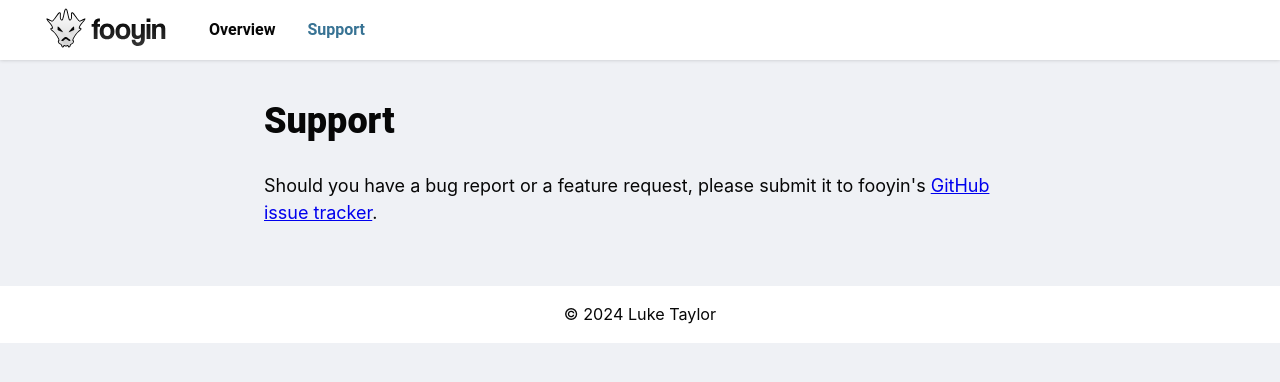
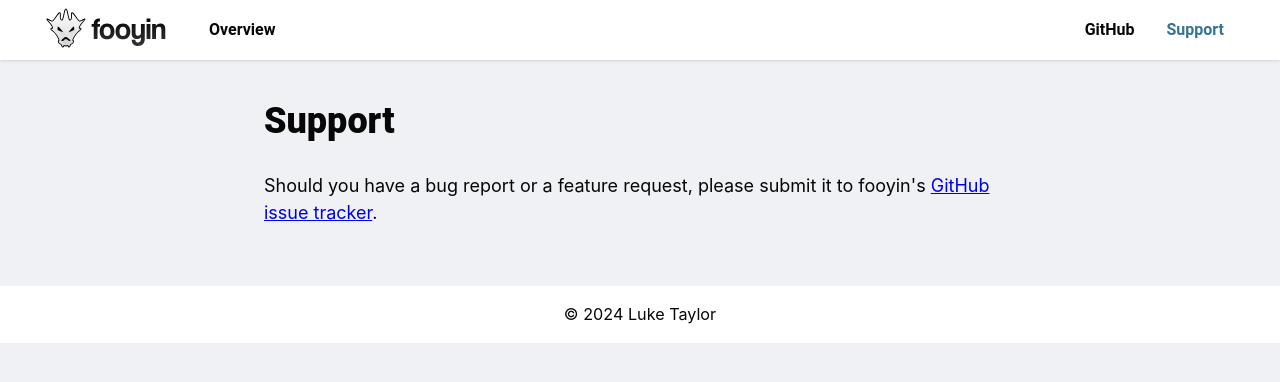
Before and after one commit to fooyin/fooyin.org, a Jekyll site: the page built from pages/support.html, in a window 1280 px wide. Shown: the top 382 px of the page. Built offline with Jekyll 4.4.1, drawn with Linux system fonts in a browser that asks for light colours.

Commit message:
Add separate left/right navigation

```diff
--- /dev/null
+++ b/_data/navigation-left.yml
@@ -0,0 +1,2 @@
+- link: /
+  name: Overview
--- /dev/null
+++ b/_data/navigation-right.yml
@@ -0,0 +1,4 @@
+- link: https://github.com/ludouzi/fooyin
+  name: GitHub
+- link: /support
+  name: Support
--- a/_data/navigation.yml
+++ /dev/null
@@ -1,4 +0,0 @@
-- link: /
-  name: Overview
-- link: /support
-  name: Support
--- a/_includes/header.html
+++ b/_includes/header.html
@@ -13,7 +13,13 @@
 
         <nav id="nav">
             <ul>
-                {% for item in site.data.navigation %}
+                {% for item in site.data.navigation-left %}
+                <li {% if item.link==page.url %}class="active" {% endif %}><a href="{{ item.link }}">{{ item.name }}</a>
+                </li>
+                {% endfor %}
+            </ul>
+            <ul>
+                {% for item in site.data.navigation-right %}
                 <li {% if item.link==page.url %}class="active" {% endif %}><a href="{{ item.link }}">{{ item.name }}</a>
                 </li>
                 {% endfor %}
--- a/pages/support.html
+++ b/pages/support.html
@@ -7,11 +7,11 @@ layout: default
 {% include header.html %}
 
 <div class="container-text">
-    <h2 class="title">Support</h3>
-        <p>
-            Should you have a bug report or a feature request, please submit it to fooyin's
-            <a href="http://github.com/ludouzi/fooyin/issues">GitHub issue tracker</a>.
-        </p>
+    <h2 class="title">Support</h2>
+    <p>
+        Should you have a bug report or a feature request, please submit it to fooyin's
+        <a href="http://github.com/ludouzi/fooyin/issues">GitHub issue tracker</a>.
+    </p>
 </div>
 
 {% include footer.html %}
```
